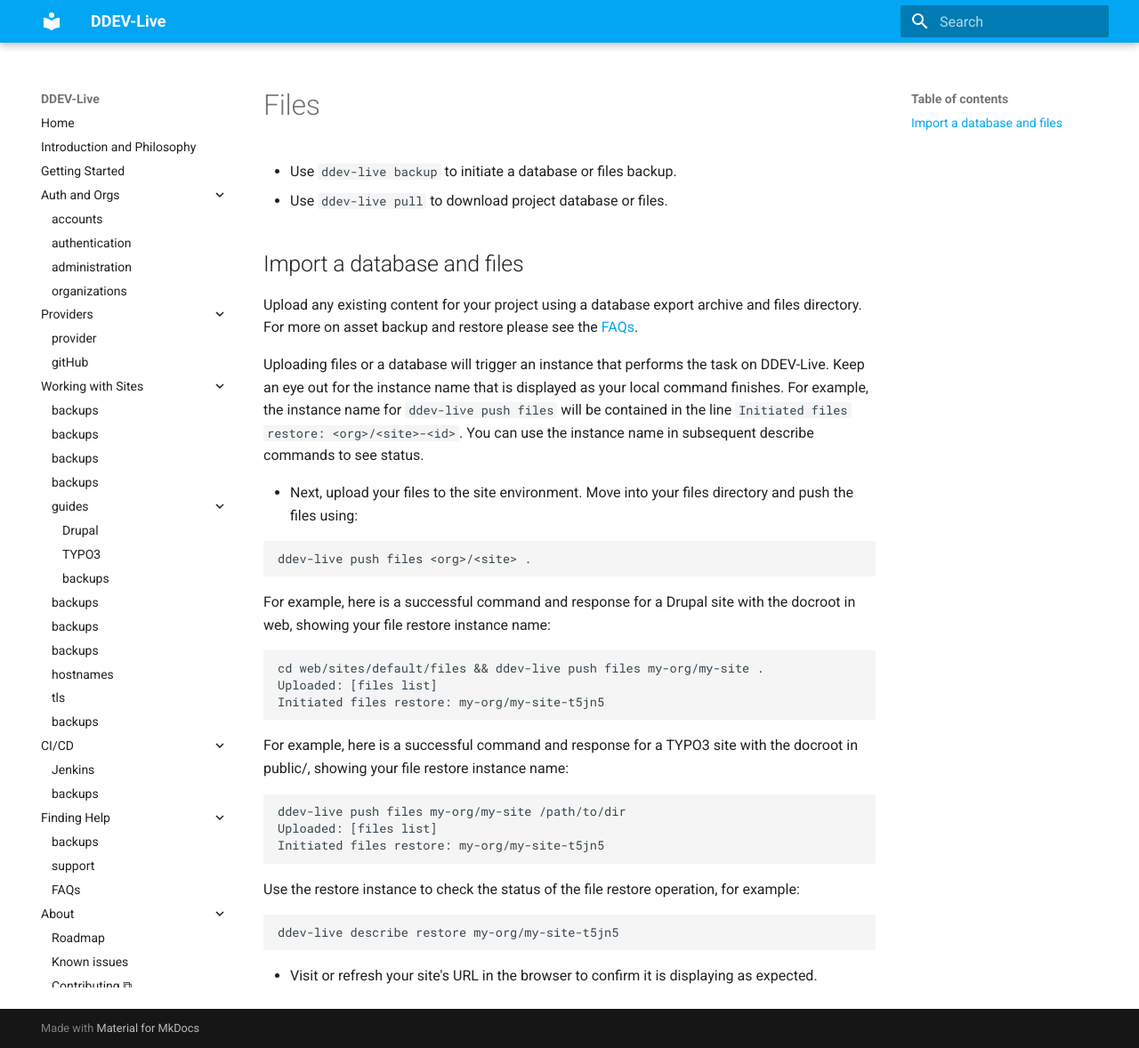
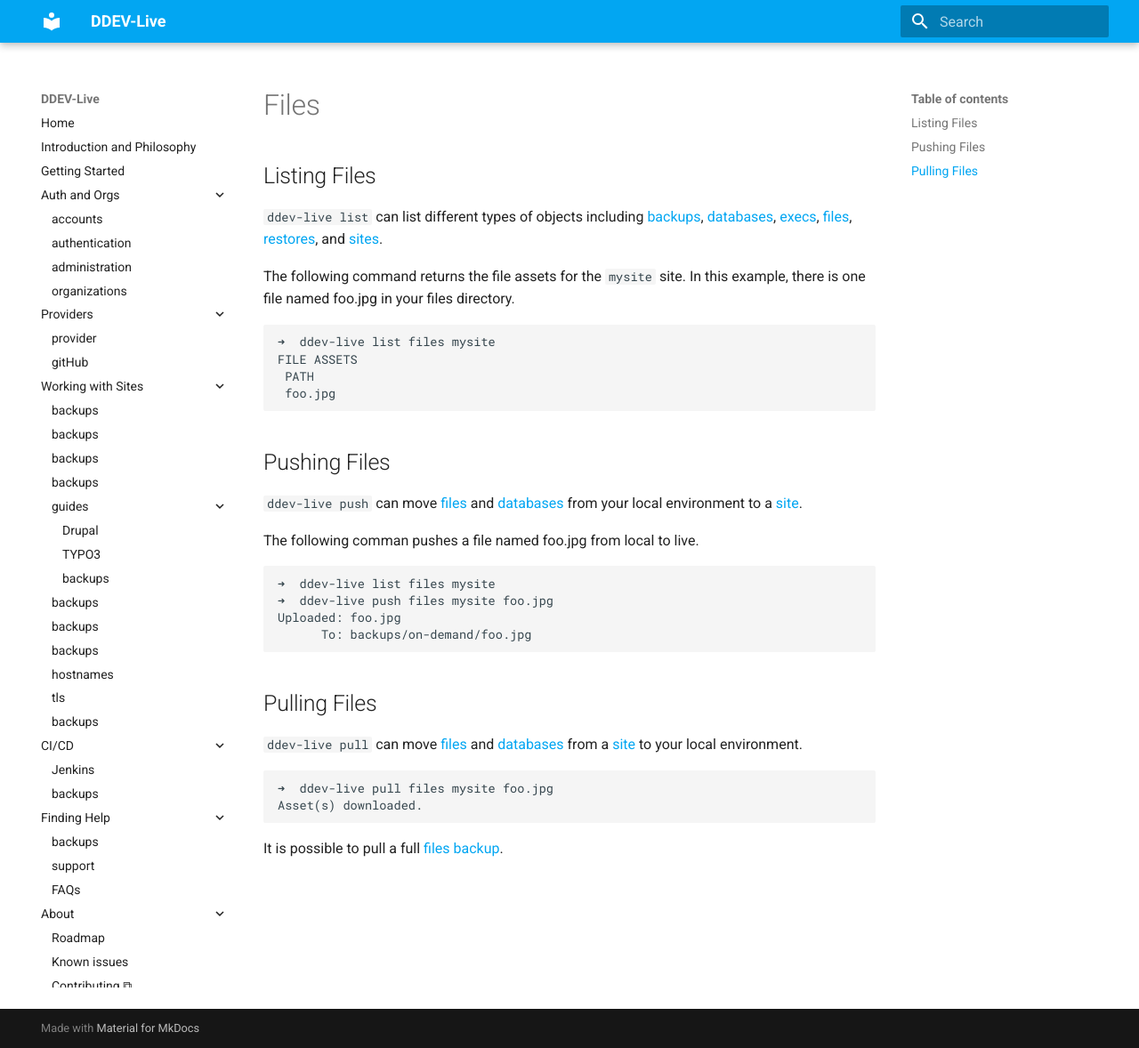
Before and after one commit to fru-io/docs-live, an MkDocs documentation site: the page built from docs/files.md, in a window 1280 px wide and 1178 px high. Shown: the whole window at 89% size. Built offline with MkDocs 1.6.1 and Material for MkDocs 9.7.7, drawn with Linux system fonts in a browser that asks for light colours.

Commit message:
Initial files documentation

````diff
--- a/docs/files.md
+++ b/docs/files.md
@@ -1,30 +1,33 @@
-* Use `ddev-live backup` to initiate a database or files backup.
-* Use `ddev-live pull` to download project database or files.
+# Files
 
-## Import a database and files
-Upload any existing content for your project using a database export archive and files directory. For more on asset backup and restore please see the [FAQs](https://docs.ddev.com/faq/).
+## Listing Files
 
-Uploading files or a database will trigger an instance that performs the task on DDEV-Live. Keep an eye out for the instance name that is displayed as your local command finishes. For example, the instance name for `ddev-live push files` will be contained in the line `Initiated files restore: <org>/<site>-<id>`. You can use the instance name in subsequent describe commands to see status.
+`ddev-live list` can list different types of objects including [backups](https://docs.ddev.com/backups/), [databases](https://docs.ddev.com/databases/), [execs](https://docs.ddev.com/execs/), [files](https://docs.ddev.com/files/), [restores](https://docs.ddev.com/restores/), and [sites](https://docs.ddev.com/sites/).
 
-- Next, upload your files to the site environment. Move into your files directory and push the files using:
+The following command returns the file assets for the `mysite` site. In this example, there is one file named foo.jpg in your files directory.
 ```
-ddev-live push files <org>/<site> .
-```
-For example, here is a successful command and response for a Drupal site with the docroot in web, showing your file restore instance name:
-```
-cd web/sites/default/files && ddev-live push files my-org/my-site .
-Uploaded: [files list]
-Initiated files restore: my-org/my-site-t5jn5
-```
-For example, here is a successful command and response for a TYPO3 site with the docroot in public/, showing your file restore instance name:
-```
-ddev-live push files my-org/my-site /path/to/dir
-Uploaded: [files list]
-Initiated files restore: my-org/my-site-t5jn5
-```
-Use the restore instance to check the status of the file restore operation, for example:
-```
-ddev-live describe restore my-org/my-site-t5jn5
+➜  ddev-live list files mysite
+FILE ASSETS
+ PATH
+ foo.jpg
 ```
 
-- Visit or refresh your site's URL in the browser to confirm it is displaying as expected.
+## Pushing Files
+`ddev-live push` can move [files](https://docs.ddev.com/files/) and [databases](https://docs.ddev.com/databases/) from your local environment to a [site](https://docs.ddev.com/sites/).
+
+The following comman pushes a file named foo.jpg from local to live.
+```
+➜  ddev-live list files mysite
+➜  ddev-live push files mysite foo.jpg
+Uploaded: foo.jpg
+      To: backups/on-demand/foo.jpg
+```
+
+## Pulling Files
+`ddev-live pull` can move [files](https://docs.ddev.com/files/) and [databases](https://docs.ddev.com/databases/) from a [site](https://docs.ddev.com/sites/) to your local environment.
+
+```
+➜  ddev-live pull files mysite foo.jpg
+Asset(s) downloaded.
+```
+It is possible to pull a full [files backup](https://docs.ddev.com/backups/).
````
